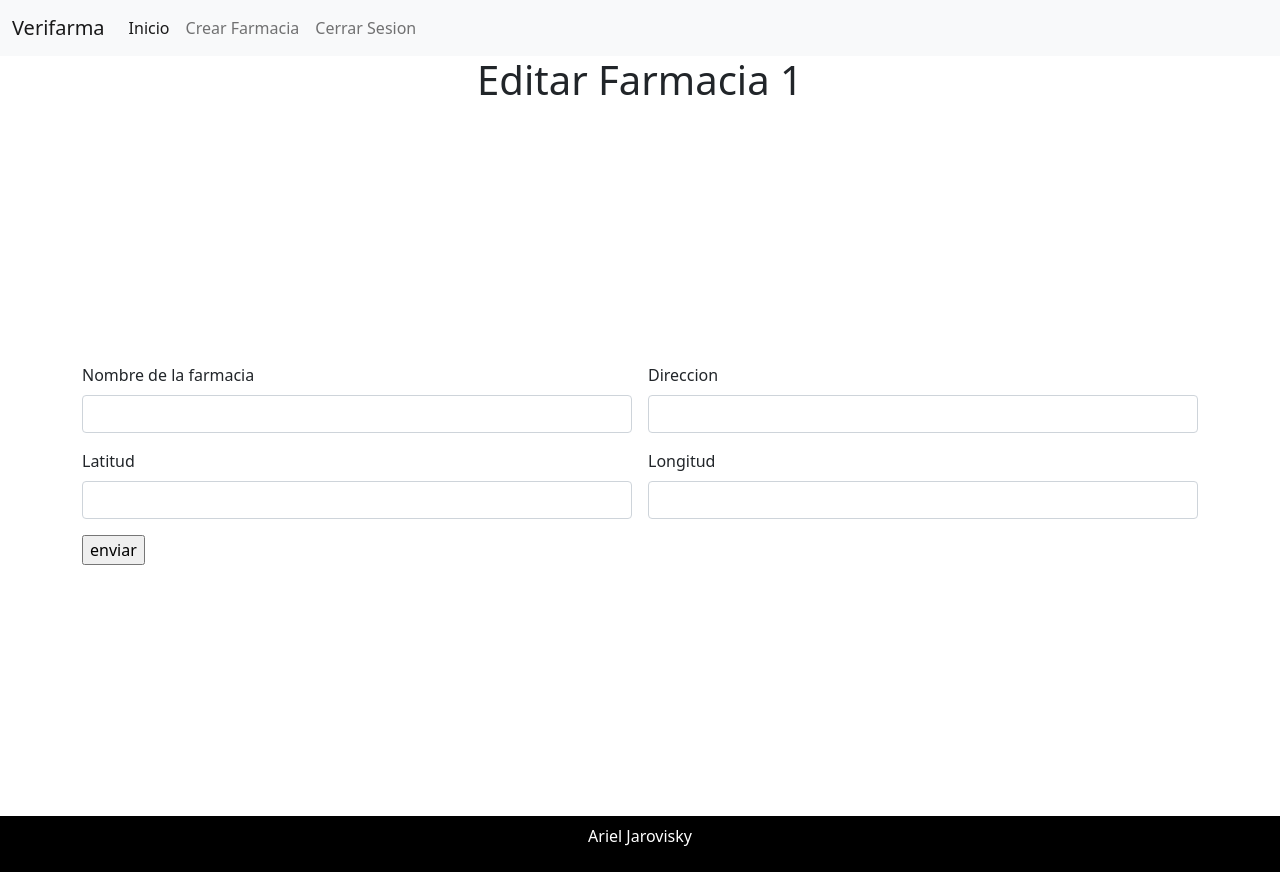
After one commit to arieljarovisky/verifarma, a PHP site: page /edit-pharmacy.php?id=1 in a window 1280 px wide. The commit adds this page. Run offline with PHP 8.4, Linux system fonts and the light colour scheme; a user stored in the database is signed in; data that the repository does not hold is empty.

Commit message:
Add files via upload

```diff
--- /dev/null
+++ b/edit-pharmacy.php
@@ -0,0 +1,77 @@
+<?php require('includes/header.php');
+
+
+$id = $_GET['id'];
+$nombre=$_GET['nombre'];
+$direccion=$_GET['direccion'];
+$latitud=$_GET['latitud'];
+$longitud=$_GET['longitud'];
+
+if (isset($_POST['submit'])) {
+    $nombre = $_POST['nombre'];
+    $direccion = $_POST['direccion'];
+    $latitud = $_POST['latitud'];
+    $longitud = $_POST['longitud'];
+
+    $farmacianueva = "UPDATE `farmacia` SET  `nombre` = '$nombre', `direccion` = '$direccion', `latitud` = '$latitud', `longitud` = '$longitud' WHERE `farmacia`.`id` = $id;";
+
+    $query2 = $db->prepare($farmacianueva);
+    $query2->execute();
+    $data2 = $query2->fetchAll(PDO::FETCH_OBJ);
+    header('location:../../verifarma/index.php');
+} else {
+    echo "";
+}
+
+
+
+
+?>
+
+
+<html>
+
+<section>
+<div class="titulo">
+            <h1>Editar Farmacia <?php echo $id ?></h1>
+        </div>
+    <div class="container formulario">
+
+
+        <form class="row g-3 " method="POST">
+
+            <div class="col-md-6">
+                <label  class="form-label">Nombre de la farmacia</label>
+                <input type="text" name="nombre" value="<?php echo $nombre ?>" class="form-control" id="validationCustom01" required>
+            </div>
+
+            <div class="col-md-6">
+                <label  class="form-label">Direccion</label>
+                <div class="input-group has-validation">
+
+                    <input type="text" name="direccion" value="<?php echo $direccion ?>" class="form-control" id="validationCustomUsername" aria-describedby="inputGroupPrepend" required>
+
+                </div>
+            </div>
+            <div class="col-md-6">
+                <label class="form-label">Latitud</label>
+                <input type="text" name="latitud" value="<?php echo $latitud ?>" class="form-control" id="validationCustom03" required>
+
+            </div>
+
+            <div class="col-md-6">
+                <label class="form-label">Longitud</label>
+                <input type="text" value="<?php echo $longitud ?>" name="longitud" class="form-control" id="validationCustom05" required>
+
+            </div>
+
+            <div class="col-12">
+                <input type="submit" value="enviar" name="submit">
+            </div>
+        </form>
+    </div>
+</section>
+
+<?php require('includes/footer.php') ?>
+
+</html>
--- a/index.php
+++ b/index.php
@@ -42,12 +42,12 @@ $data = $query->fetchAll(PDO::FETCH_OBJ);
                             <?php echo $d->latitud; ?>
                         </td>
                         <td>
-                            <?php echo $d->longitud; ?>
+                            <?php echo $d->longitud;?>
                         </td>
                         <td>
                             <a href="delete.php?id=<?php echo $d->id; ?>" class="btn btn-danger">Eliminar</a>
-                            <a href="editFarmacia.php?id=<?php echo $d->id?>&nombre=<?php echo $d->nombre ?>&direccion=<?php echo $d->direccion ?>&latitud=<?php echo $d->latitud;?>&longitud=<?php echo $d->longitud;?>" class="btn btn-primary">Editar</a>
-                            <a href="verDistancia.php?nombre=<?php echo $d->nombre?>&latitud=<?php echo $d->latitud ?>&longitud=<?php echo $d->longitud; ?>" class="btn btn-success">Ver Distancia</a>
+                            <a href="edit-pharmacy.php?id=<?php echo $d->id?>&nombre=<?php echo $d->nombre ?>&direccion=<?php echo $d->direccion ?>&latitud=<?php echo $d->latitud;?>&longitud=<?php echo $d->longitud;?>" class="btn btn-primary">Editar</a>
+                            <a href="see-distance.php?nombre=<?php echo $d->nombre?>&latitud=<?php echo $d->latitud ?>&longitud=<?php echo $d->longitud; ?>" class="btn btn-success">Ver Distancia</a>
                         </td>
                     </tr>
 
--- /dev/null
+++ b/logout.php
@@ -0,0 +1,6 @@
+<?php
+
+session_destroy();
+
+header('location: login.php');
+?>
```
Also changed, not shown: create-pharmacy.php (added, +65 -0 lines), login.php (added, +44 -0 lines), see-distance.php (added, +81 -0 lines).
